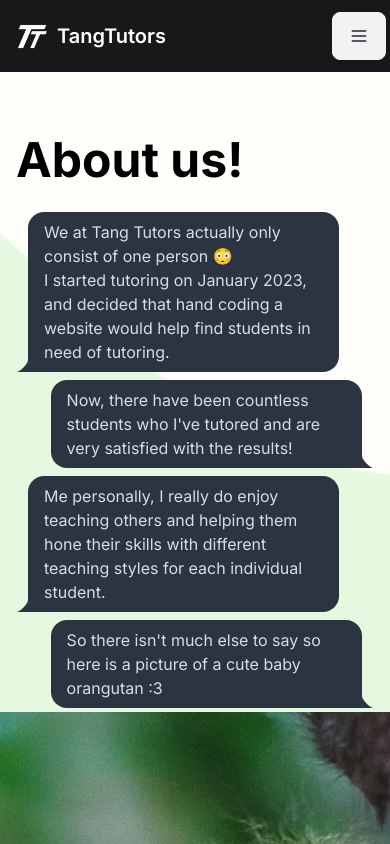
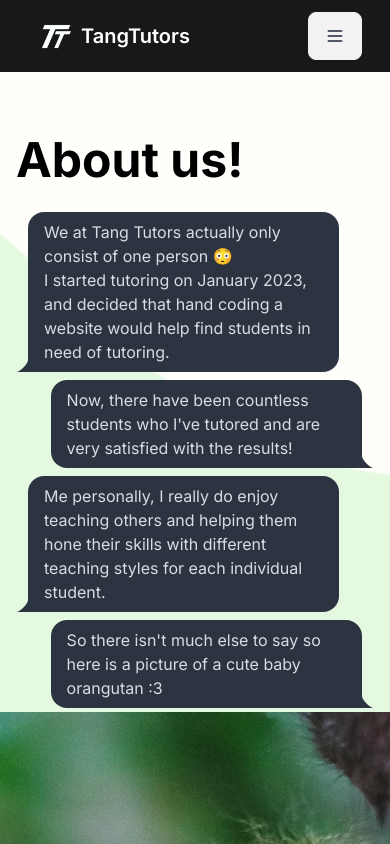
Before and after one commit to Spurkus/TangTutors, a Next.js app: page /about in a window 390 px wide. Shown: the top 844 px of the page. Built offline with nearby package versions, Linux system fonts and the light colour scheme.

Commit message:
Responsive Navigation Bar better
Changed the values for when it turns into burger menu and also padding optimisation

```diff
--- a/app/components/NavigationBar.tsx
+++ b/app/components/NavigationBar.tsx
@@ -5,7 +5,7 @@ import Logo from "public/logo2.png";
 
 const NavigationBar = () => {
   return (
-    <div className="navbar bg-zinc-900 px-0 2xl:px-52 text-white">
+    <div className="navbar bg-zinc-900 px-6 min-[1360px]:px-52 text-white">
       <div className="flex-1">
         <Link className="btn btn-ghost text-xl" href="/">
           <Image src={Logo} alt="logo" className="w-8 h-8" />
@@ -13,7 +13,7 @@ const NavigationBar = () => {
         </Link>
       </div>
       <div className="navbar-end flex-none">
-        <ul className="menu menu-horizontal space-x-4 px-4 mx-1 hidden lg:flex">
+        <ul className="menu menu-horizontal space-x-4 px-4 mx-1 hidden min-[945px]:flex">
           <li>
             <Link href="/">Home</Link>
           </li>
@@ -30,7 +30,7 @@ const NavigationBar = () => {
         </ul>
 
         {/* Burger menu for smaller screens */}
-        <div className="dropdown dropdown-end lg:hidden">
+        <div className="dropdown dropdown-end min-[945px]:hidden">
           <label tabIndex={0} className="m-1 btn">
             <svg
               xmlns="http://www.w3.org/2000/svg"
```
